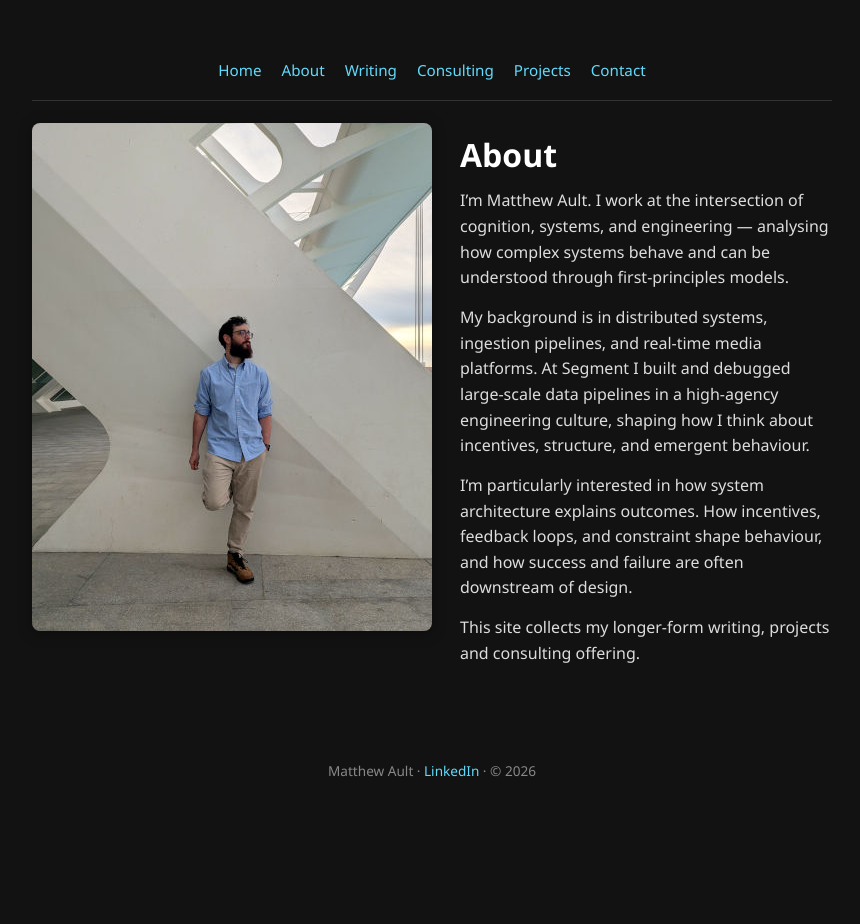
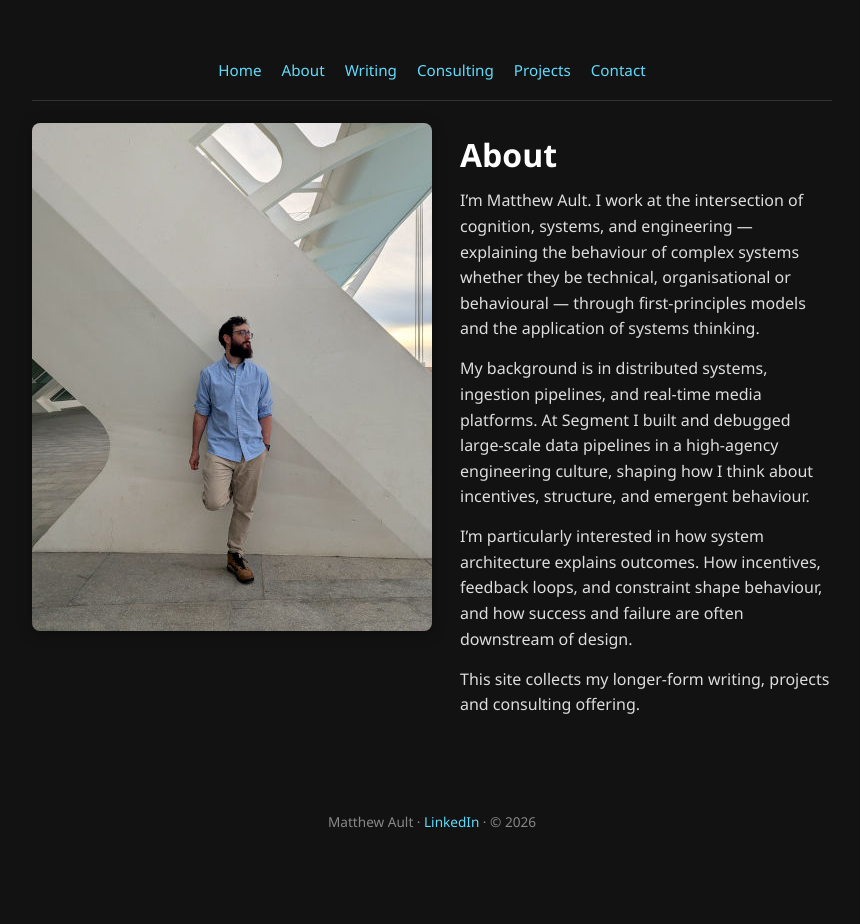
Before and after one commit to aultimus/foobarcat-homepage, a Jekyll site: the page built from about/index.html, in a window 1280 px wide. Shown: the whole page, without its empty margins (208-1068 px from the left). Built offline with Jekyll 4.4.1, drawn with Linux system fonts in a browser that asks for light colours.

Commit message:
about: tighten

```diff
--- a/about/index.html
+++ b/about/index.html
@@ -140,7 +140,7 @@
                 <div class="about-column">
                 <h1>About</h1>
                 <p>
-                I’m Matthew Ault. I work at the intersection of cognition, systems, and engineering — analysing how complex systems behave and can be understood through first-principles models.
+                I’m Matthew Ault. I work at the intersection of cognition, systems, and engineering — explaining the behaviour of complex systems whether they be technical, organisational or behavioural — through first-principles models and the application of systems thinking.
                 </p>
                 <p>
                 My background is in distributed systems, ingestion pipelines, and real-time media platforms. At Segment I built and debugged large-scale data pipelines in a high-agency engineering culture, shaping how I think about incentives, structure, and emergent behaviour.
```
